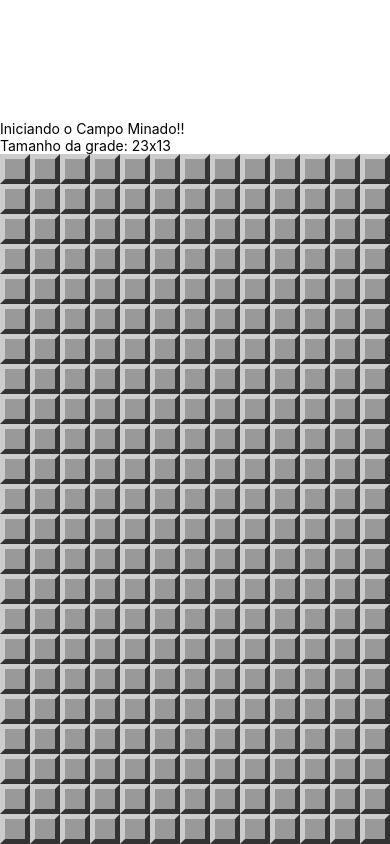
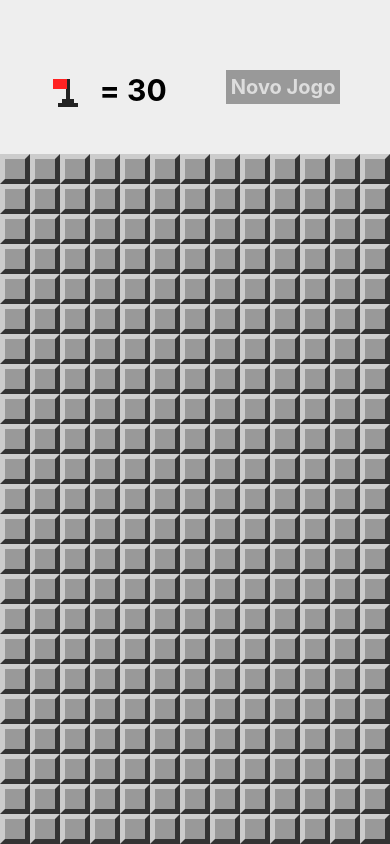
Before and after one commit to eduardocintrasantos/CampoMinado-ReactNative, a React Native app in the folder campoMinado/: screen / in a window 390 px wide. Built offline with nearby package versions, Linux system fonts and the light colour scheme.

Commit message:
finished
Finalizado as bandeiras, cabeçalho e implementação do menu de dificuldade

```diff
--- a/campoMinado/App.js
+++ b/campoMinado/App.js
@@ -2,7 +2,9 @@ import React, { Component } from 'react';
 import { Text, View, StyleSheet, Alert } from 'react-native';
 import params from './src/params';
 import MineField from './src/components/MineField';
-import { createMinedBoard, cloneBoard, openField, hadExplosion, wonGame, showMines } from './src/functions';
+import { createMinedBoard, cloneBoard, openField, hadExplosion, wonGame, showMines, invertFlag, flagsUsed } from './src/functions';
+import Header from './src/components/Header';
+import LevelSelection from './src/screens/LevelSelection';
 
 export default class App extends Component{
 
@@ -23,7 +25,8 @@ export default class App extends Component{
     return {
       board: createMinedBoard(rows, cols, this.minesAmount()),
       won: false,
-      lost: false
+      lost: false,
+      showLevelSelection: false,
     }
   }
 
@@ -45,18 +48,36 @@ export default class App extends Component{
     this.setState({ board, lost, won})
   }
 
+  onSelectField = (row, column) => {
+    const board = cloneBoard(this.state.board)
+    invertFlag(board, row, column)
+    const won = wonGame(board)
+
+    if(won) {
+      Alert.alert('Parabens', 'Você venceu!')
+    }
+
+    this.setState({ board, won })
+  }
+
+  onLevelSelected = level => {
+    params.difficultLevel = level
+    this.setState(this.createState())
+  }
+
   render() {
     return (
       <View style={styles.container}>
-        <Text style={styles.welcome}>
-          Iniciando o Campo Minado!!
-        </Text>
-        <Text style={styles.intructions}>
-          Tamanho da grade: {params.getRowsAmount()}x{params.getColumnsAmount()}
-        </Text>
+        <LevelSelection isVisible={this.state.showLevelSelection}
+          onLevelSelected={this.onLevelSelected}
+          onCancel={() => this.setState({ showLevelSelection: false })}/>
+        <Header flagsLeft={this.minesAmount() - flagsUsed(this.state.board)}
+          onNewGame={() => this.setState(this.createState())}
+          onFlagPress={() => this.setState({ showLevelSelection: true })}/>
         <View style={styles.board}>
           <MineField board={this.state.board}
-            onOpenField={this.onOpenField}/>
+            onOpenField={this.onOpenField}
+            onSelectField={this.onSelectField} />
         </View>
       </View>
     )
--- a/campoMinado/src/components/Field.js
+++ b/campoMinado/src/components/Field.js
@@ -22,7 +22,8 @@ export default props => {
     }
 
     return (
-        <TouchableWithoutFeedback onPress={props.onOpen}>
+        <TouchableWithoutFeedback onPress={props.onOpen}
+            onLongPress={props.onSelect}>
             <View style={styleField}>
                 {!mined && opened && nearMines > 0 ?
                     <Text style={[styles.label, { color: color }]}>
--- /dev/null
+++ b/campoMinado/src/components/Header.js
@@ -0,0 +1,54 @@
+import React from 'react';
+import { View, StyleSheet, Text, TouchableOpacity } from 'react-native';
+import Flag from './Flag';
+
+export default props => {
+    return (
+        <View style={styles.container}>
+            <View style={styles.flagContainer}>
+                <TouchableOpacity onPress={props.onFlagPress} style={styles.flagButton}>
+                    <Flag bigger />
+                </TouchableOpacity>
+                <Text style={styles.flagsLeft}>= {props.flagsLeft}</Text>
+            </View>
+            <TouchableOpacity style={styles.button}
+                onPress={props.onNewGame}>
+                    <Text style={styles.buttonLabel}>Novo Jogo</Text>
+            </TouchableOpacity>
+        </View>
+    )
+}
+
+const styles = StyleSheet.create({
+    container: {
+        flex: 1,
+        flexDirection: 'row',
+        backgroundColor: '#EEE',
+        alignItems: 'center',
+        justifyContent: 'space-around',
+        paddingTop: 20,
+        paddingHorizontal: 20,
+    },
+    flagContainer: {
+        flexDirection: 'row',
+    },
+    flagButton: {
+        marginTop: 10,
+        minWidth: 30,
+    },
+    flagsLeft: {
+        fontSize: 30,
+        fontWeight: 'bold',
+        paddingTop: 5,
+        marginLeft: 20,
+    },
+    button: {
+        backgroundColor: '#999',
+        padding: 5,
+    },
+    buttonLabel: {
+        fontSize: 20,
+        color: '#DDD',
+        fontWeight: 'bold',
+    },
+})
--- a/campoMinado/src/components/MineField.js
+++ b/campoMinado/src/components/MineField.js
@@ -6,7 +6,8 @@ export default props => {
     const rows = props.board.map((row, r) => {
         const columns = row.map((field, c) => {
             return <Field {...field} key={c}
-                onOpen={() => props.onOpenField(r, c)} />
+                onOpen={() => props.onOpenField(r, c)}
+                onSelect={e => props.onSelectField(r, c)} />
 
         })
         return <View key={r} style={{flexDirection: 'row'}}>{columns}</View>
--- /dev/null
+++ b/campoMinado/src/screens/LevelSelection.js
@@ -0,0 +1,68 @@
+import React from 'react';
+import { View, StyleSheet, Text, TouchableOpacity, Modal } from 'react-native';
+
+export default props => {
+    return (
+        <Modal onRequestClose={props.onCancel}
+            visible={props.isVisible} animationType='slide'
+            transparent={true}>
+            <View style={styles.frame}>
+                <View style={styles.container}>
+                    <Text style={styles.title}>Seleciona o Nivel</Text>
+                    <TouchableOpacity
+                        style={[styles.button, styles.bgEasy]}
+                        onPress={() => props.onLevelSelected(0.1)}>
+                        <Text style={styles.buttonLabel}>Fácil</Text>
+                    </TouchableOpacity>
+                    <TouchableOpacity
+                        style={[styles.button, styles.bgNormal]}
+                        onPress={() => props.onLevelSelected(0.2)}>
+                        <Text style={styles.buttonLabel}>Intermediário</Text>
+                    </TouchableOpacity>
+                    <TouchableOpacity
+                        style={[styles.button, styles.bgHard]}
+                        onPress={() => props.onLevelSelected(0.3)}>
+                        <Text style={styles.buttonLabel}>Difícil</Text>
+                    </TouchableOpacity>
+                </View>
+            </View>
+        </Modal>
+    )
+}
+
+const styles = StyleSheet.create({
+    frame: {
+        flex: 1,
+        alignItems: 'center',
+        justifyContent: 'center',
+        backgroundColor: 'rgba(0,0,0,0.6)',
+    },
+    container: {
+        backgroundColor: '#EEE',
+        alignItems: 'center',
+        justifyContent: 'center',
+        padding: 15,
+    },
+    title: {
+        fontSize: 30,
+        fontWeight: 'bold',
+    },
+    button: {
+        marginTop: 10,
+        padding: 5,
+    },
+    buttonLabel: {
+        fontSize: 20,
+        color: '#EEE',
+        fontWeight: 'bold',
+    },
+    bgEasy: {
+        backgroundColor: '#49b65d',
+    },
+    bgNormal: {
+        backgroundColor: '#2765F7',
+    },
+    bgHard: {
+        backgroundColor: '#F26337',
+    },
+})
```
